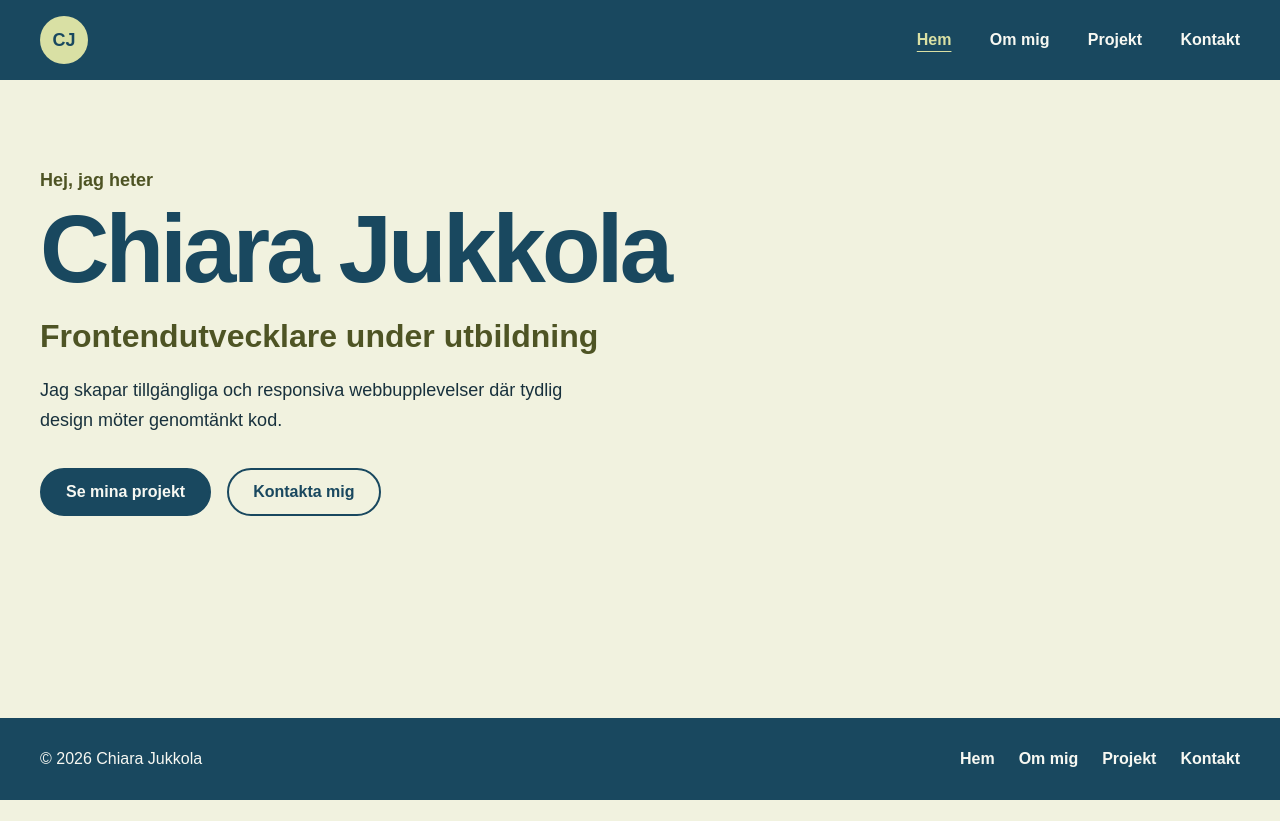
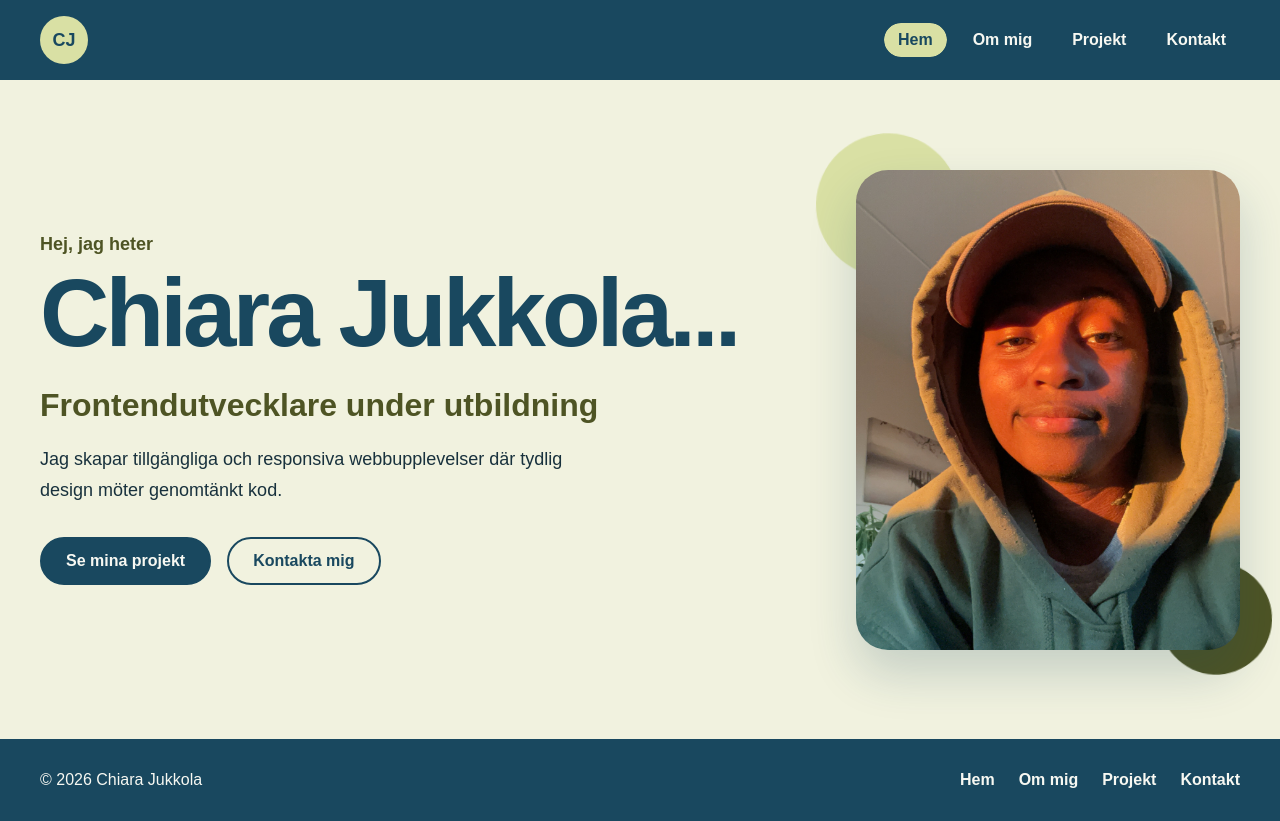
Before and after one commit to kickzon/react-portfolio, a React (Vite) app: page / in a window 1280 px wide. Before the commit the page ends 800 px from the top, so only its background shows below. Built offline with nearby package versions, Linux system fonts and the light colour scheme.

Commit message:
feat: enhance hero and navigation animations

```diff
--- a/src/components/Header/Header.module.css
+++ b/src/components/Header/Header.module.css
@@ -28,27 +28,44 @@
 
 .navList {
   display: flex;
-  gap: clamp(1rem, 3vw, 2.5rem);
+  gap: clamp(0.25rem, 1vw, 0.75rem);
   margin: 0;
   padding: 0;
   list-style: none;
 }
 
 .navList a {
+  position: relative;
+  isolation: isolate;
+  display: block;
+  overflow: hidden;
+  padding: 0.5rem 0.875rem;
+  border-radius: 999px;
   color: var(--color-text-light);
   font-weight: 600;
   text-decoration: none;
-  text-underline-offset: 0.4rem;
+  transition: color 250ms ease;
 }
 
-.navList a:hover {
-  color: var(--color-accent);
-  text-decoration: underline;
+.navList a::before {
+  position: absolute;
+  z-index: -1;
+  inset: 0;
+  border-radius: inherit;
+  background-color: var(--color-accent);
+  content: "";
+  transform: translateX(-105%);
+  transition: transform 250ms ease;
 }
 
+.navList a:hover,
 .navList a.activeLink {
-  color: var(--color-accent);
-  text-decoration: underline;
+  color: var(--color-primary);
+}
+
+.navList a:hover::before,
+.navList a.activeLink::before {
+  transform: translateX(0);
 }
 
 .navList a:focus-visible,
@@ -70,6 +87,13 @@
 .menuButton:focus-visible {
   outline: 0.1875rem solid var(--color-accent);
   outline-offset: 0.25rem;
+}
+
+@media (prefers-reduced-motion: reduce) {
+  .navList a,
+  .navList a::before {
+    transition: none;
+  }
 }
 
 @media (max-width: 31.25rem) {
@@ -101,7 +125,7 @@
   .navList {
     display: grid;
     grid-template-columns: 1fr;
-    gap: 1rem;
+    gap: 0.5rem;
   }
 
   .navList a {
--- a/src/components/Hero/Hero.jsx
+++ b/src/components/Hero/Hero.jsx
@@ -1,13 +1,45 @@
+import { useEffect, useState } from "react";
 import { Link } from "react-router-dom";
 import styles from "./Hero.module.css";
 
+const fullName = "Chiara Jukkola...";
+
+const prefersReducedMotion = window.matchMedia(
+  "(prefers-reduced-motion: reduce)",
+).matches;
+
 function Hero() {
+  const [displayedName, setDisplayedName] = useState(
+  prefersReducedMotion ? fullName : "",
+);
+
+  useEffect(() => {
+    if (prefersReducedMotion) {
+      return;
+    }
+
+    let characterIndex = 0;
+
+    const intervalId = setInterval(() => {
+      characterIndex += 1;
+      setDisplayedName(fullName.slice(0, characterIndex));
+
+      if (characterIndex === fullName.length) {
+        clearInterval(intervalId);
+      }
+    }, 120);
+
+    return () => clearInterval(intervalId);
+  }, []);
+
   return (
     <section className={styles.hero}>
       <div className={styles.content}>
         <p className={styles.eyebrow}>Hej, jag heter</p>
 
-        <h1 className={styles.title}>Chiara Jukkola</h1>
+        <h1 className={styles.title} aria-label={fullName}>
+          <span aria-hidden="true">{displayedName}</span>
+        </h1>
 
         <p className={styles.role}>Frontendutvecklare under utbildning</p>
 
@@ -26,6 +58,23 @@ function Hero() {
           </Link>
         </div>
       </div>
+
+      <div className={styles.portraitWrapper}>
+        <div
+          className={`${styles.shape} ${styles.shapeOne}`}
+          aria-hidden="true"
+        />
+        <div
+          className={`${styles.shape} ${styles.shapeTwo}`}
+          aria-hidden="true"
+        />
+
+        <img
+          className={styles.portrait}
+          src="/images/chiara-portrait.JPG"
+          alt="Porträtt av Chiara Jukkola"
+        />
+      </div>
     </section>
   );
 }
--- a/src/components/Hero/Hero.module.css
+++ b/src/components/Hero/Hero.module.css
@@ -1,11 +1,56 @@
 .hero {
-  display: flex;
-  align-items: flex-start;
+  display: grid;
+  grid-template-columns: minmax(0, 1.2fr) minmax(16rem, 0.8fr);
+  align-items: center;
+  gap: clamp(2.5rem, 7vw, 6rem);
   padding-block: clamp(3rem, 7vw, 6rem);
 }
 
 .content {
   max-width: 42rem;
+}
+
+.portraitWrapper {
+  position: relative;
+  isolation: isolate;
+  width: min(100%, 24rem);
+  justify-self: end;
+}
+
+.portrait {
+  position: relative;
+  z-index: 2;
+  display: block;
+  width: 100%;
+  aspect-ratio: 4 / 5;
+  border-radius: 2rem;
+  object-fit: cover;
+  object-position: center;
+  box-shadow: 0 1.5rem 3rem rgb(25 72 95 / 20%);
+}
+
+.shape {
+  position: absolute;
+  z-index: 1;
+  border-radius: 50%;
+  animation: float 7s ease-in-out infinite;
+}
+
+.shapeOne {
+  top: -2rem;
+  left: -2.5rem;
+  width: 9rem;
+  height: 9rem;
+  background-color: var(--color-accent);
+}
+
+.shapeTwo {
+  right: -2rem;
+  bottom: -2rem;
+  width: 7rem;
+  height: 7rem;
+  background-color: var(--color-primary-dark);
+  animation-delay: -3.5s;
 }
 
 .eyebrow {
@@ -16,11 +61,14 @@
 }
 
 .title {
+  width: fit-content;
+  min-height: 1em;
   margin: 0;
   color: var(--color-primary);
   font-size: clamp(3rem, 8vw, 6rem);
   line-height: 0.95;
   letter-spacing: -0.04em;
+  white-space: nowrap;
 }
 
 .role {
@@ -84,6 +132,34 @@
   outline-offset: 0.25rem;
 }
 
+@keyframes float {
+  0%,
+  100% {
+    transform: translateY(0) rotate(0);
+  }
+
+  50% {
+    transform: translateY(-0.75rem) rotate(4deg);
+  }
+}
+
+@media (prefers-reduced-motion: reduce) {
+  .shape {
+    animation: none;
+  }
+}
+
+@media (max-width: 48rem) {
+  .hero {
+    grid-template-columns: 1fr;
+  }
+
+  .portraitWrapper {
+    width: min(100%, 20rem);
+    justify-self: center;
+  }
+}
+
 @media (max-width: 31.25rem) {
   .actions {
     flex-direction: column;
```
Also changed, not shown: public/images/chiara-portrait.JPG (added).
